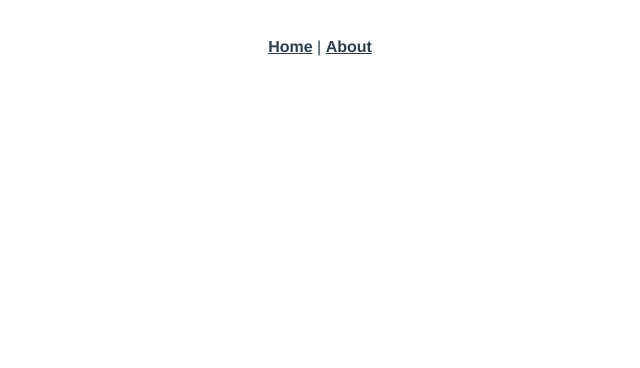
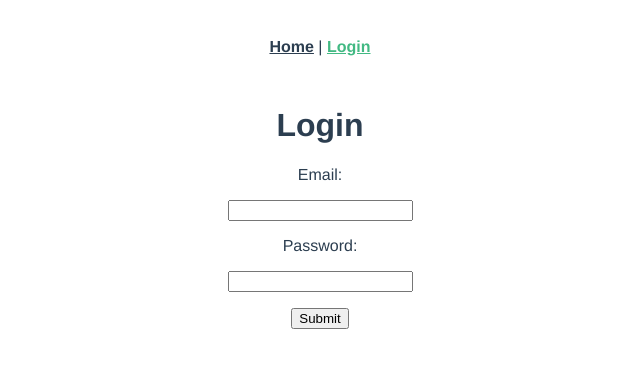
Before and after one commit to garrettodom97/employee-directory-frontend-app, a Vue app: page /login in a window 1280 px wide. Shown: the top 368 px of the page, without its empty margins (320-960 px from the left). Built offline with nearby package versions, Linux system fonts and the light colour scheme.

Commit message:
Adds login page

```diff
--- a/src/App.vue
+++ b/src/App.vue
@@ -3,7 +3,7 @@
     <div id="nav">
       <router-link to="/">Home</router-link>
       |
-      <router-link to="/about">About</router-link>
+      <router-link to="/login">Login</router-link>
     </div>
     <router-view />
   </div>
--- a/src/main.js
+++ b/src/main.js
@@ -1,8 +1,15 @@
 import Vue from "vue";
 import App from "./App.vue";
 import router from "./router";
+import axios from "axios";
 
 Vue.config.productionTip = false;
+
+// Create a jwt variable to be passed with header for authentication and authorization
+var jwt = localStorage.getItem("jwt");
+if (jwt) {
+  axios.defaults.headers.common["Authorization"] = "Bearer " + jwt;
+}
 
 new Vue({
   router,
--- a/src/router/index.js
+++ b/src/router/index.js
@@ -2,6 +2,7 @@ import Vue from "vue";
 import VueRouter from "vue-router";
 import Home from "../views/Home.vue";
 import EmployeeShow from "../views/EmployeeShow.vue";
+import Login from "../views/Login.vue";
 
 Vue.use(VueRouter);
 
@@ -15,6 +16,11 @@ const routes = [
     path: "/employees/:id",
     name: "EmployeeShow",
     component: EmployeeShow,
+  },
+  {
+    path: "/login",
+    name: "Login",
+    component: Login,
   },
   {
     path: "/about",
--- /dev/null
+++ b/src/views/Login.vue
@@ -0,0 +1,46 @@
+<template>
+  <div class="login">
+    <h1>Login</h1>
+    <li v-for="error in errors" :key="error.id">
+      {{ error }}
+    </li>
+    <form v-on:submit.prevent="Login()">
+      <p>Email:</p>
+      <input type="text" />
+      <p>Password:</p>
+      <input type="password" />
+      <p></p>
+      <input type="submit" />
+    </form>
+  </div>
+</template>
+
+<script>
+import axios from "axios";
+
+export default {
+  data: function () {
+    return {
+      newSessionParams: {},
+      errors: [],
+    };
+  },
+  methods: {
+    Login: function () {
+      axios
+        .post("https://pacific-thicket-40492.herokuapp.com/sessions", this.newSessionParams)
+        .then((response) => {
+          console.log(response.data);
+          axios.defaults.headers.common["Authorization"] = "Bearer " + response.data.jwt;
+          localStorage.setItem("jwt", response.data.jwt);
+          localStorage.setItem("user_id", response.data.user_id);
+          this.$router.push("/");
+        })
+        .catch((error) => {
+          console.log(error.response);
+          this.errors = ["Invalid email or password"];
+        });
+    },
+  },
+};
+</script>
```
